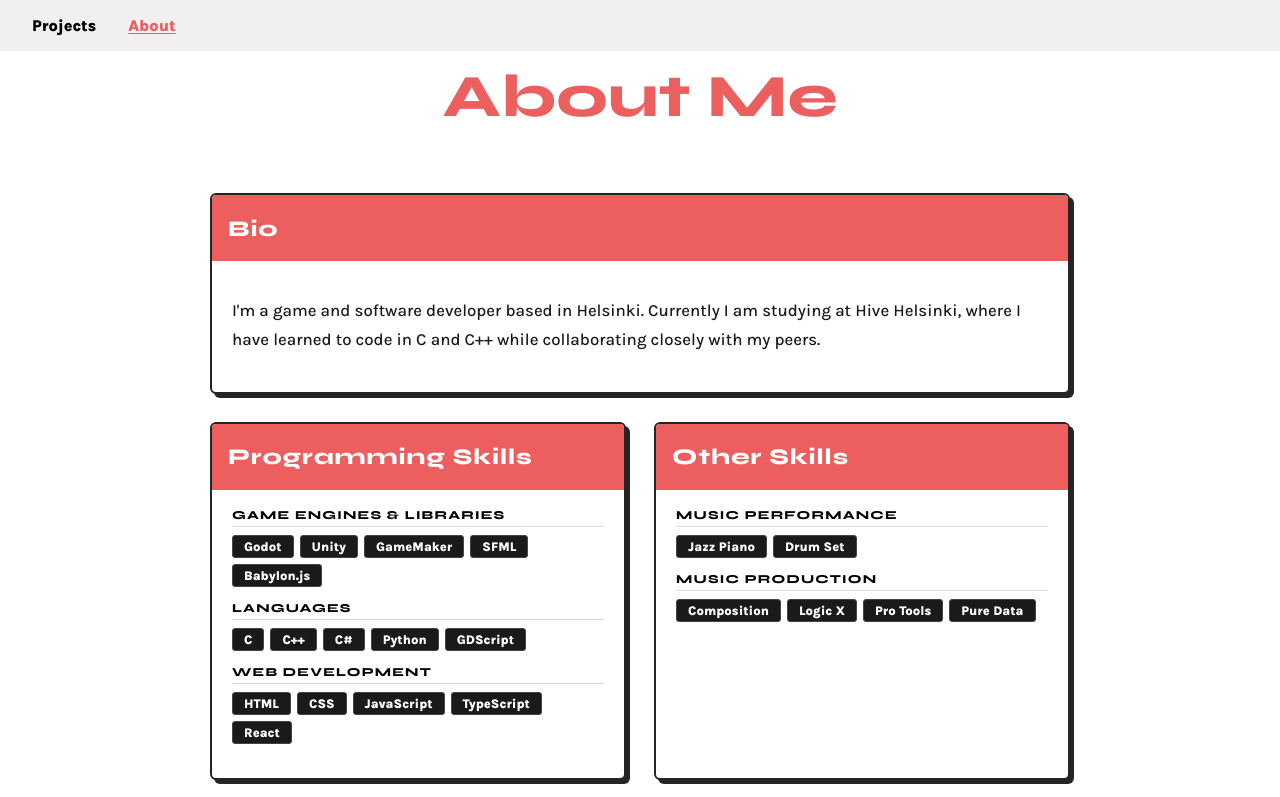
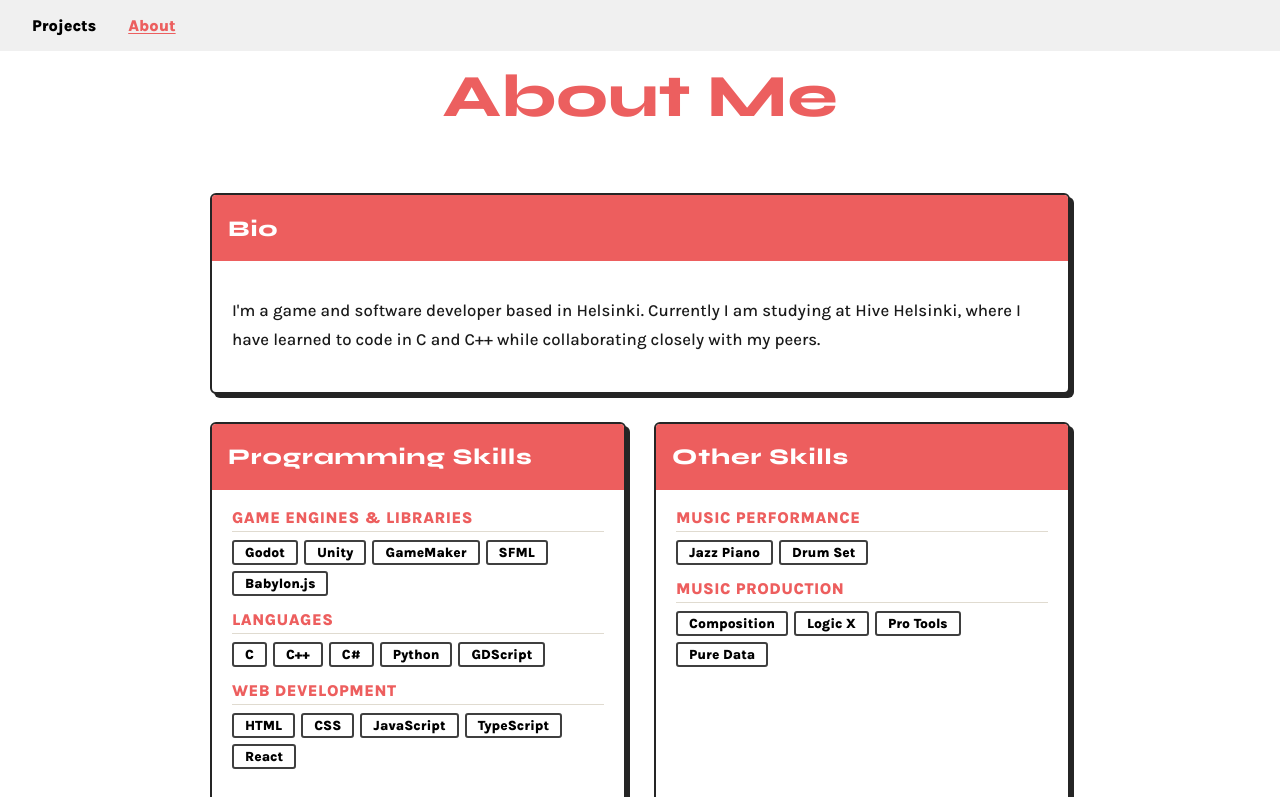
Before and after one commit to ethan-berkowitz/ethan-berkowitz.github.io, a React (Vite) app: page /about in a window 1280 px wide. Shown: the top 797 px of the page. Built offline with nearby package versions, Linux system fonts and the light colour scheme.

Commit message:
changed about page colors

```diff
--- a/src/App.css
+++ b/src/App.css
@@ -375,14 +375,18 @@ html {
 .skill-group {
   margin-bottom: 14px;
 }
-.skill-group:last-child { margin-bottom: 5; }
+
+.skill-group:last-child {
+  margin-bottom: 5;
+}
 
 .skill-group-label {
-  font-family: 'Syne', sans-serif;
-  font-size: 0.76rem;
-  letter-spacing: 0.1em;
+  font-family: 'Karla', sans-serif;
+  font-size: 1rem;
+  font-weight: 700;
+  letter-spacing: 0.03em;
   text-transform: uppercase;
-  color: rgb(0, 0, 0);
+  color: #ed5e5e;
   margin-bottom: 8px;
   border-bottom: 1.5px solid #e0dbd0;
   padding-bottom: 4px;
@@ -395,14 +399,12 @@ html {
 }
 
 .skill-tag {
-  background-color: #1a1a1a;
-  background-position: center;
-  background-size: cover;
-  color: #ffffff;
+  background-color: #ffffff;
+  color: #000000;
   font-family: 'Karla', sans-serif;
-  font-size: 0.8rem;
+  font-size: 0.85rem;
   font-weight: 700;
   padding: 3px 11px;
   border-radius: 3px;
-  border: 1.5px solid #444444;
+  border: 2px solid #3f3f3f;
 }
```
